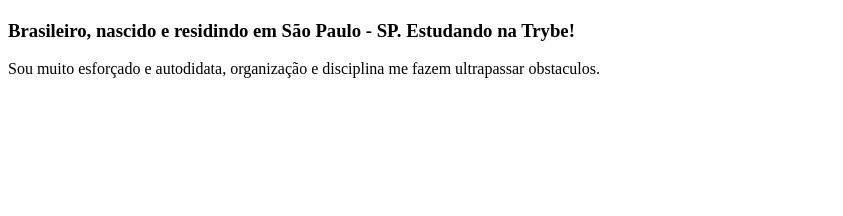
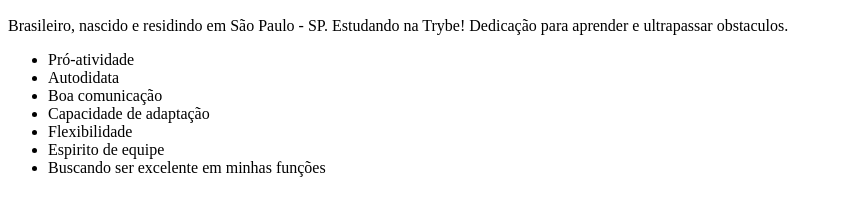
Before and after one commit to maximowilson/maximowilson.github.io, a plain HTML site: page index.html in a window 1280 px wide. Shown: the part 280-496 px from the top of the page, without its empty margins (0-843 px from the left). Drawn offline with Linux system fonts and the light colour scheme.

Commit message:
adicionei lista de qualidades

```diff
--- a/index.html
+++ b/index.html
@@ -7,15 +7,23 @@
 <title>Wilson Filho</title>
 
    </head>
+   <body>
 
 <h2>Wilson Maximo de Oliveira Filho</h2>
 
 <img src="perfil.jpeg" alt="foto do rosto para perfil" width="280px">
 
-<h3>Brasileiro, nascido e residindo em São Paulo - SP. Estudando na Trybe! </h3>
-<p>Sou muito esforçado e autodidata, organização e disciplina me fazem ultrapassar obstaculos.</p>
+<p>Brasileiro, nascido e residindo em São Paulo - SP. Estudando na Trybe! Dedicação para aprender e ultrapassar obstaculos.</p>
 
-   <body>
+<ul>
+   <li>Pró-atividade</li>
+   <li>Autodidata</li>
+   <li>Boa comunicação</li>
+   <li>Capacidade de adaptação</li>
+   <li>Flexibilidade</li>
+   <li>Espirito de equipe</li>
+   <li>Buscando ser excelente em minhas funções</li>
+</ul>
 
    </body>
 
```
